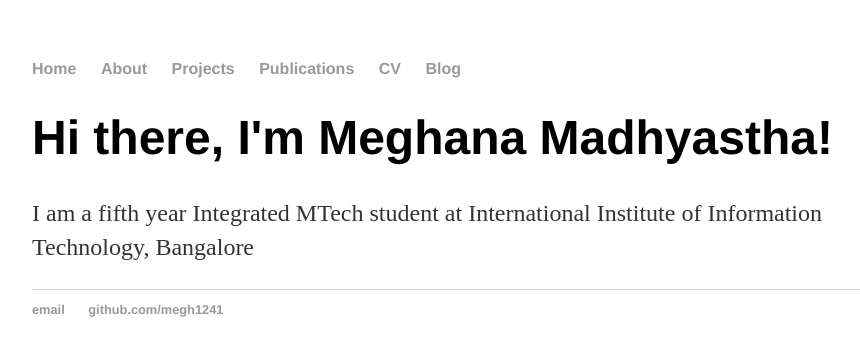
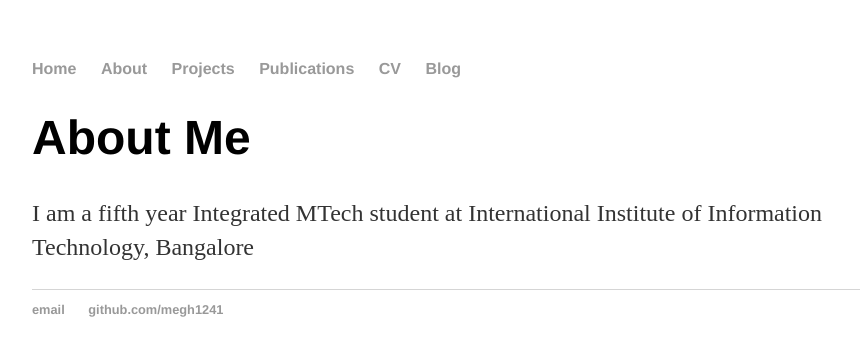
Before and after one commit to megh1241/megh1241.github.io, a Jekyll site: the page built from about/index.html, in a window 1280 px wide. Shown: the top 356 px of the page, without its empty margins (160-1020 px from the left). Built offline with Jekyll 4.4.1, drawn with Linux system fonts in a browser that asks for light colours.

Commit message:
Update index.html

```diff
--- a/about/index.html
+++ b/about/index.html
@@ -3,6 +3,6 @@ layout: default
 title: Meghana Madhyastha
 ---
 <div class="blurb">
-	<h1>Hi there, I'm Meghana Madhyastha!</h1>
+	<h1>About Me</h1>
 <p> I am a fifth year Integrated MTech student at International Institute of Information Technology, Bangalore </p>
 </div><!-- /.blurb -->
```
